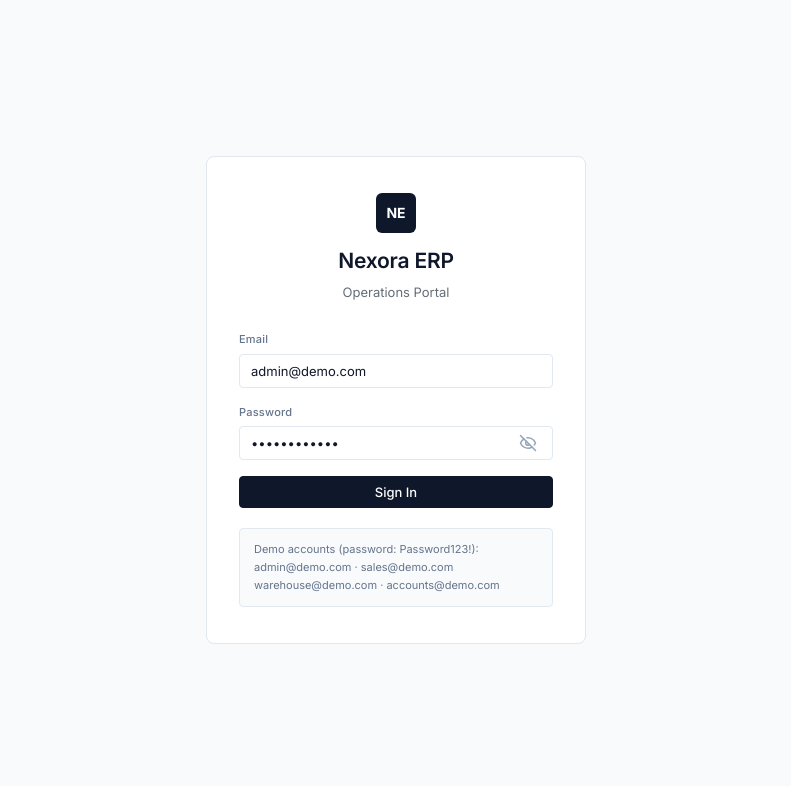
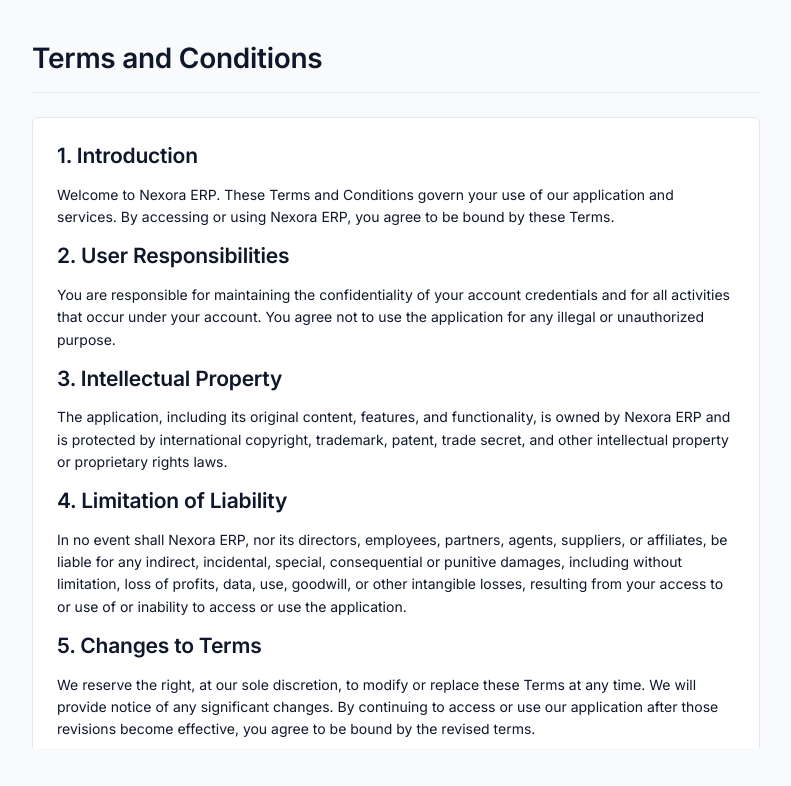
Before and after one commit to saisanthu07/Nexora-ERP, a React (Vite) app in the folder frontend/: page /terms in a window 1280 px wide. Before the commit this address led to /login. Shown: the top 786 px of the page, without its empty margins (244-1035 px from the left). Built offline with nearby package versions, Linux system fonts and the light colour scheme; no server answers.

Commit message:
feat(ui): add terms and conditions and privacy policy pages

```diff
--- a/frontend/src/App.tsx
+++ b/frontend/src/App.tsx
@@ -14,6 +14,8 @@
 import { ChallanCreate } from './pages/challans/ChallanCreate';
 import { ChallanDetail } from './pages/challans/ChallanDetail';
 import { UserList } from './pages/users/UserList';
+import { Terms } from './pages/Terms';
+import { Privacy } from './pages/Privacy';
 
 const queryClient = new QueryClient({
   defaultOptions: {
@@ -41,6 +43,8 @@
           />
           <Routes>
             <Route path="/login" element={<Login />} />
+            <Route path="/terms" element={<Terms />} />
+            <Route path="/privacy" element={<Privacy />} />
 
             <Route
               element={
--- a/frontend/src/components/layout/Sidebar.tsx
+++ b/frontend/src/components/layout/Sidebar.tsx
@@ -87,7 +87,12 @@
         ))}
 
         <div className="sidebar-footer">
-          <span className="field-hint">v1.0 · Nexora ERP</span>
+          <span className="field-hint" style={{ display: 'block', marginBottom: '8px' }}>v1.0 · Nexora ERP</span>
+          <div style={{ display: 'flex', gap: '8px', fontSize: '11px' }}>
+            <a href="/terms" target="_blank" rel="noopener noreferrer" style={{ color: 'var(--text-muted)' }}>Terms</a>
+            <span style={{ color: 'var(--border)' }}>|</span>
+            <a href="/privacy" target="_blank" rel="noopener noreferrer" style={{ color: 'var(--text-muted)' }}>Privacy</a>
+          </div>
         </div>
       </aside>
     </>
--- a/frontend/src/pages/Login.tsx
+++ b/frontend/src/pages/Login.tsx
@@ -102,6 +102,12 @@
           admin@demo.com · sales@demo.com<br />
           warehouse@demo.com · accounts@demo.com
         </div>
+
+        <div style={{ marginTop: '24px', textAlign: 'center', fontSize: '12px', color: 'var(--text-muted)' }}>
+          By signing in, you agree to our{' '}
+          <a href="/terms" target="_blank" rel="noopener noreferrer">Terms of Service</a> and{' '}
+          <a href="/privacy" target="_blank" rel="noopener noreferrer">Privacy Policy</a>.
+        </div>
       </div>
     </div>
   );
--- /dev/null
+++ b/frontend/src/pages/Privacy.tsx
@@ -0,0 +1,28 @@
+import React from 'react';
+
+export function Privacy() {
+  return (
+    <div className="desk" style={{ maxWidth: '800px', margin: '0 auto', paddingTop: '40px' }}>
+      <h1 className="page-header" style={{ borderBottom: '1px solid var(--border)', paddingBottom: '16px' }}>Privacy Policy</h1>
+
+      <div className="paper-card" style={{ marginTop: '24px' }}>
+        <h2>1. Information We Collect</h2>
+        <p>We collect information that you provide directly to us when you create an account, update your profile, or use our services. This may include your name, email address, phone number, and other contact or identifying information.</p>
+
+        <h2>2. How We Use Your Information</h2>
+        <p>We use the information we collect to operate, maintain, and improve our application. We may also use your information to communicate with you, provide customer support, and send administrative messages.</p>
+
+        <h2>3. Data Security</h2>
+        <p>We implement appropriate technical and organizational measures to protect your personal data against unauthorized or unlawful processing, accidental loss, destruction, or damage. However, no internet transmission is completely secure, and we cannot guarantee the absolute security of your data.</p>
+
+        <h2>4. Data Sharing</h2>
+        <p>We do not sell, trade, or rent your personal identification information to others. We may share generic aggregated demographic information not linked to any personal identification information with our business partners, trusted affiliates, and advertisers.</p>
+
+        <h2>5. Your Rights</h2>
+        <p>Depending on your location, you may have certain rights regarding your personal data, such as the right to access, correct, or delete your data. To exercise these rights, please contact our support team.</p>
+
+        <p style={{ marginTop: '32px', color: 'var(--text-muted)' }}>Last updated: August 2026</p>
+      </div>
+    </div>
+  );
+}
--- /dev/null
+++ b/frontend/src/pages/Terms.tsx
@@ -0,0 +1,28 @@
+import React from 'react';
+
+export function Terms() {
+  return (
+    <div className="desk" style={{ maxWidth: '800px', margin: '0 auto', paddingTop: '40px' }}>
+      <h1 className="page-header" style={{ borderBottom: '1px solid var(--border)', paddingBottom: '16px' }}>Terms and Conditions</h1>
+
+      <div className="paper-card" style={{ marginTop: '24px' }}>
+        <h2>1. Introduction</h2>
+        <p>Welcome to Nexora ERP. These Terms and Conditions govern your use of our application and services. By accessing or using Nexora ERP, you agree to be bound by these Terms.</p>
+
+        <h2>2. User Responsibilities</h2>
+        <p>You are responsible for maintaining the confidentiality of your account credentials and for all activities that occur under your account. You agree not to use the application for any illegal or unauthorized purpose.</p>
+
+        <h2>3. Intellectual Property</h2>
+        <p>The application, including its original content, features, and functionality, is owned by Nexora ERP and is protected by international copyright, trademark, patent, trade secret, and other intellectual property or proprietary rights laws.</p>
+
+        <h2>4. Limitation of Liability</h2>
+        <p>In no event shall Nexora ERP, nor its directors, employees, partners, agents, suppliers, or affiliates, be liable for any indirect, incidental, special, consequential or punitive damages, including without limitation, loss of profits, data, use, goodwill, or other intangible losses, resulting from your access to or use of or inability to access or use the application.</p>
+
+        <h2>5. Changes to Terms</h2>
+        <p>We reserve the right, at our sole discretion, to modify or replace these Terms at any time. We will provide notice of any significant changes. By continuing to access or use our application after those revisions become effective, you agree to be bound by the revised terms.</p>
+
+        <p style={{ marginTop: '32px', color: 'var(--text-muted)' }}>Last updated: August 2026</p>
+      </div>
+    </div>
+  );
+}
```
